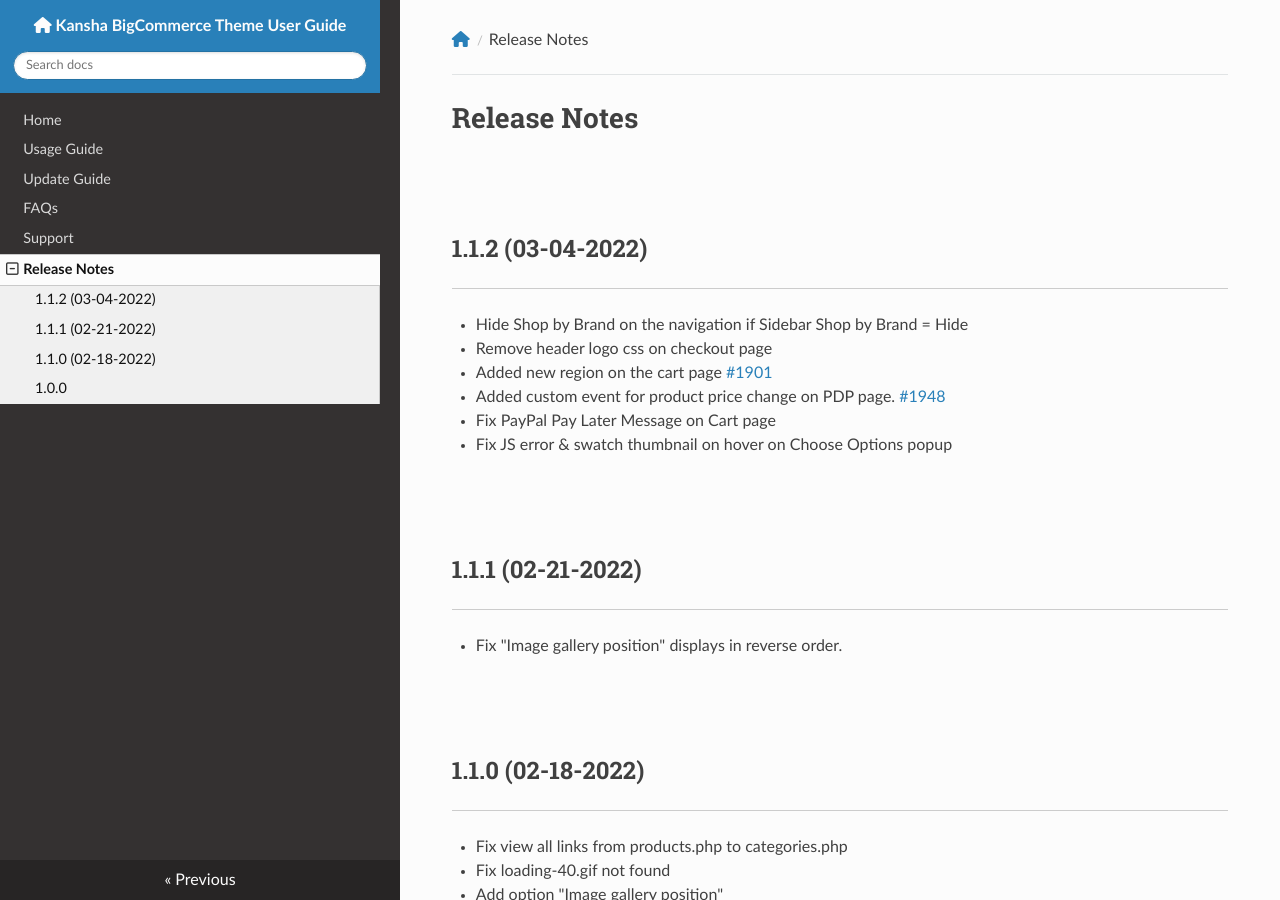
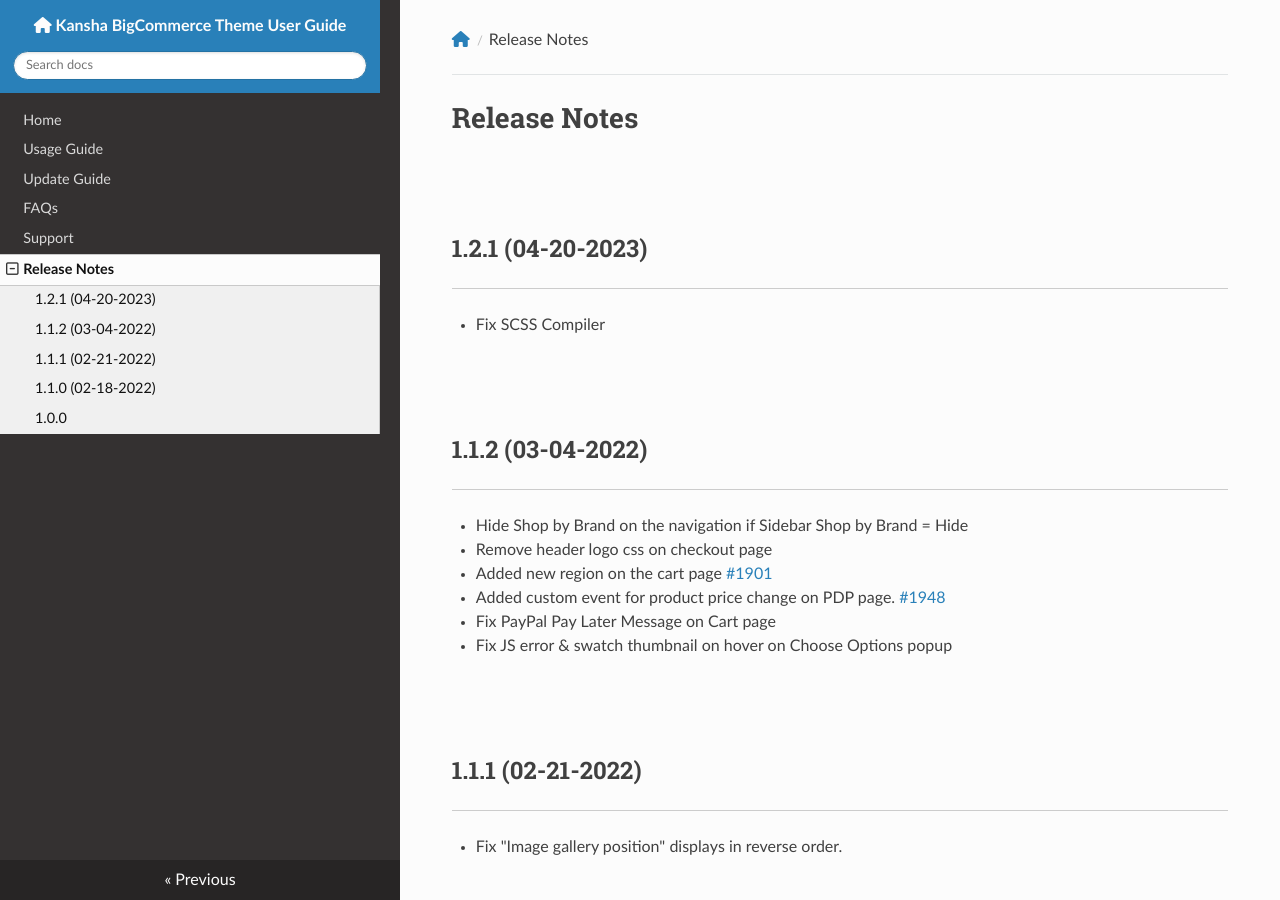
Before and after one commit to tvlgiao/bc-kansha-docs, an MkDocs documentation site: the page built from docs/changelog.md, in a window 1280 px wide and 900 px high. Built offline with MkDocs 1.6.1, drawn with Linux system fonts in a browser that asks for light colours; nearby versions of some CDN libraries.

Commit message:
Release 1.2.1

```diff
--- a/docs/changelog.md
+++ b/docs/changelog.md
@@ -1,4 +1,7 @@
 # Release Notes
+
+## 1.2.1 (04-20-2023)
+- Fix SCSS Compiler
 
 ## 1.1.2 (03-04-2022)
 - Hide Shop by Brand on the navigation if Sidebar Shop by Brand = Hide
```
